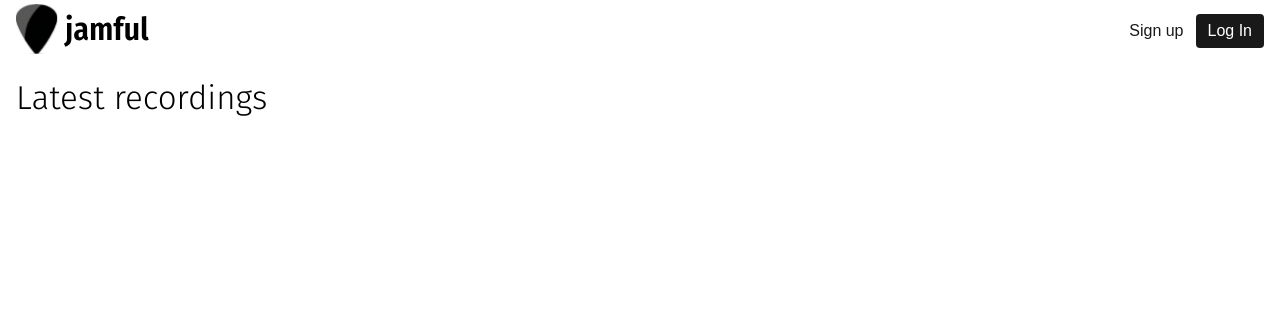
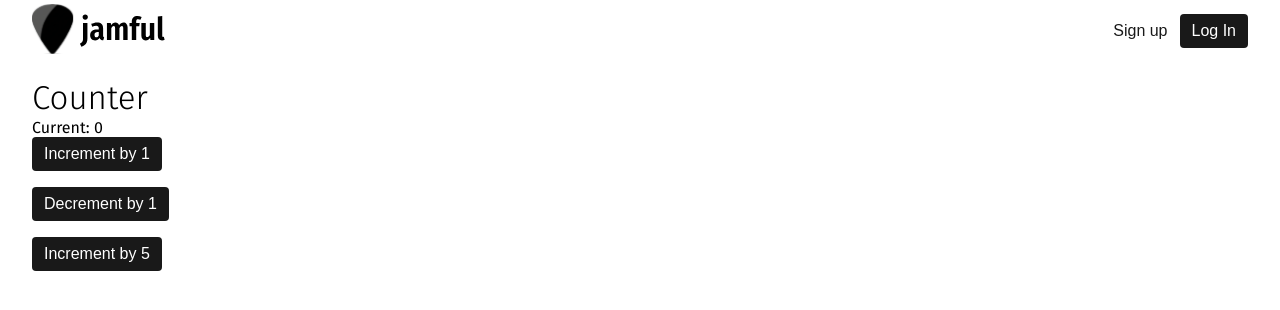
Before and after one commit to alexpogosyan/jamful, a Next.js app in the folder apps/play/: page / in a window 1280 px wide. Shown: the top 310 px of the page. Built offline with nearby package versions, Linux system fonts and the light colour scheme.

Commit message:
Switch from React Context to RTK

```diff
--- a/apps/play/package.json
+++ b/apps/play/package.json
@@ -9,12 +9,15 @@
     "lint": "next lint"
   },
   "dependencies": {
+    "@reduxjs/toolkit": "^1.9.5",
     "@types/js-cookie": "^3.0.3",
+    "axios": "^1.4.0",
     "js-cookie": "^3.0.5",
     "next": "^13.4.7",
     "react": "^18.2.0",
     "react-audio-player": "^0.17.0",
     "react-dom": "^18.2.0",
+    "react-redux": "^8.1.2",
     "tone": "^14.7.77"
   },
   "devDependencies": {
--- a/apps/play/src/app/layout.tsx
+++ b/apps/play/src/app/layout.tsx
@@ -1,9 +1,8 @@
 "use client";
 import "./globals.css";
 import { Fira_Sans } from "next/font/google";
-import { Header } from "../components/Header/Header";
-import { createContext, useState, ReactNode } from "react";
-import {} from "react";
+import { useState, ReactNode } from "react";
+import App from "../components/App/App";
 
 export const metadata = {
   title: "jamful",
@@ -15,19 +14,6 @@ const fira = Fira_Sans({
   subsets: ["latin"],
 });
 
-interface IAuth {
-  userId: string;
-}
-interface IAuthContext {
-  auth: IAuth;
-  setAuth: any;
-}
-
-export const AuthContext = createContext<IAuthContext>({
-  auth: { userId: "" },
-  setAuth: () => {},
-});
-
 export default function RootLayout({ children }: { children: ReactNode }) {
   const [auth, setAuth] = useState({ userId: "" });
   const value = { auth, setAuth };
@@ -35,10 +21,7 @@ export default function RootLayout({ children }: { children: ReactNode }) {
   return (
     <html lang="en">
       <body className={fira.className}>
-        <AuthContext.Provider value={value}>
-          <Header />
-          {children}
-        </AuthContext.Provider>
+        <App>{children}</App>
       </body>
     </html>
   );
--- a/apps/play/src/app/page.tsx
+++ b/apps/play/src/app/page.tsx
@@ -1,10 +1,29 @@
 "use client";
 import Text from "../components/Text/Text";
 
+import { useAppSelector, useAppDispatch } from "../store/hooks";
+
+import { decrement, increment, incrementByAmount } from "../store/counterSlice";
+import { Button } from "../components/Button/Button";
+import { Spacer } from "../components/Spacer/Spacer";
+
 export default function Home() {
+  const count = useAppSelector((state) => state.counter.value);
+  const dispatch = useAppDispatch();
+
   return (
     <main>
-      <Text size="h1">Latest recordings</Text>
+      <Text size="h1">Counter</Text>
+      <p>Current: {count}</p>
+
+      <Button onClick={() => dispatch(increment())} label="Increment by 1" />
+      <Spacer h="1rem" />
+      <Button onClick={() => dispatch(decrement())} label="Decrement by 1" />
+      <Spacer h="1rem" />
+      <Button
+        onClick={() => dispatch(incrementByAmount(5))}
+        label="Increment by 5"
+      />
     </main>
   );
 }
--- /dev/null
+++ b/apps/play/src/components/App/App.tsx
@@ -0,0 +1,18 @@
+"use client";
+import { useState } from "react";
+import { Header } from "../Header/Header";
+import { store } from "../../store/store";
+import { Provider } from "react-redux";
+
+export default function App({ children }: { children: React.ReactNode }) {
+  let [loginId, setLoginId] = useState("");
+
+  return (
+    <Provider store={store}>
+      <main>
+        <Header />
+        {children}
+      </main>
+    </Provider>
+  );
+}
--- a/apps/play/src/components/Header/Header.tsx
+++ b/apps/play/src/components/Header/Header.tsx
@@ -7,26 +7,15 @@ import logo from "../../../public/jamful.svg";
 import { Button } from "../Button/Button";
 import { useRouter } from "next/navigation";
 import { useContext } from "react";
-import { AuthContext } from "../../app/layout";
-
-// interface HeaderProps {
-//   user: User.Gettable | null;
-// }
 
 export const Header = () => {
   const router = useRouter();
-
-  // @ts-ignore
-  const { auth, setAuth } = useContext(AuthContext);
 
   return (
     <header className={styles.header}>
       <Link href="/">
         <Image src={logo} alt="logo" width={134} height={50} />
       </Link>
-      {auth?.userId ? (
-        <div>Hello, {auth.userId}</div>
-      ) : (
       <div className={styles.authButtons}>
         <Button
           variant="secondary"
@@ -43,7 +32,6 @@ export const Header = () => {
           }}
         />
       </div>
-      )}
     </header>
   );
 };
--- /dev/null
+++ b/apps/play/src/store/counterSlice.ts
@@ -0,0 +1,33 @@
+import { createSlice } from "@reduxjs/toolkit";
+import type { PayloadAction } from "@reduxjs/toolkit";
+import type { RootState } from "./store";
+
+interface CounterState {
+  value: number;
+}
+
+const initialState: CounterState = {
+  value: 0,
+};
+
+export const counterSlice = createSlice({
+  name: "counter",
+  initialState,
+  reducers: {
+    increment: (state) => {
+      state.value += 1;
+    },
+    decrement: (state) => {
+      state.value -= 1;
+    },
+    incrementByAmount: (state, action: PayloadAction<number>) => {
+      state.value += action.payload;
+    },
+  },
+});
+
+export const { increment, decrement, incrementByAmount } = counterSlice.actions;
+
+export const selectCount = (state: RootState) => state.counter.value;
+
+export default counterSlice;
--- /dev/null
+++ b/apps/play/src/store/hooks.ts
@@ -0,0 +1,6 @@
+import { useDispatch, useSelector } from "react-redux";
+import type { TypedUseSelectorHook } from "react-redux";
+import type { RootState, AppDispatch } from "./store";
+
+export const useAppDispatch: () => AppDispatch = useDispatch;
+export const useAppSelector: TypedUseSelectorHook<RootState> = useSelector;
--- /dev/null
+++ b/apps/play/src/store/store.ts
@@ -0,0 +1,12 @@
+import { configureStore } from "@reduxjs/toolkit";
+import counterSlice from "./counterSlice";
+
+export const store = configureStore({
+  reducer: {
+    counter: counterSlice.reducer,
+  },
+});
+
+export type RootState = ReturnType<typeof store.getState>;
+
+export type AppDispatch = typeof store.dispatch;
```
Also changed, not shown: apps/play/src/app/auth/login/page.tsx (+0 -9 lines), 1 other file (tests, documents, lock files or other folders). Lines whose indentation alone changed are shown as unchanged.
